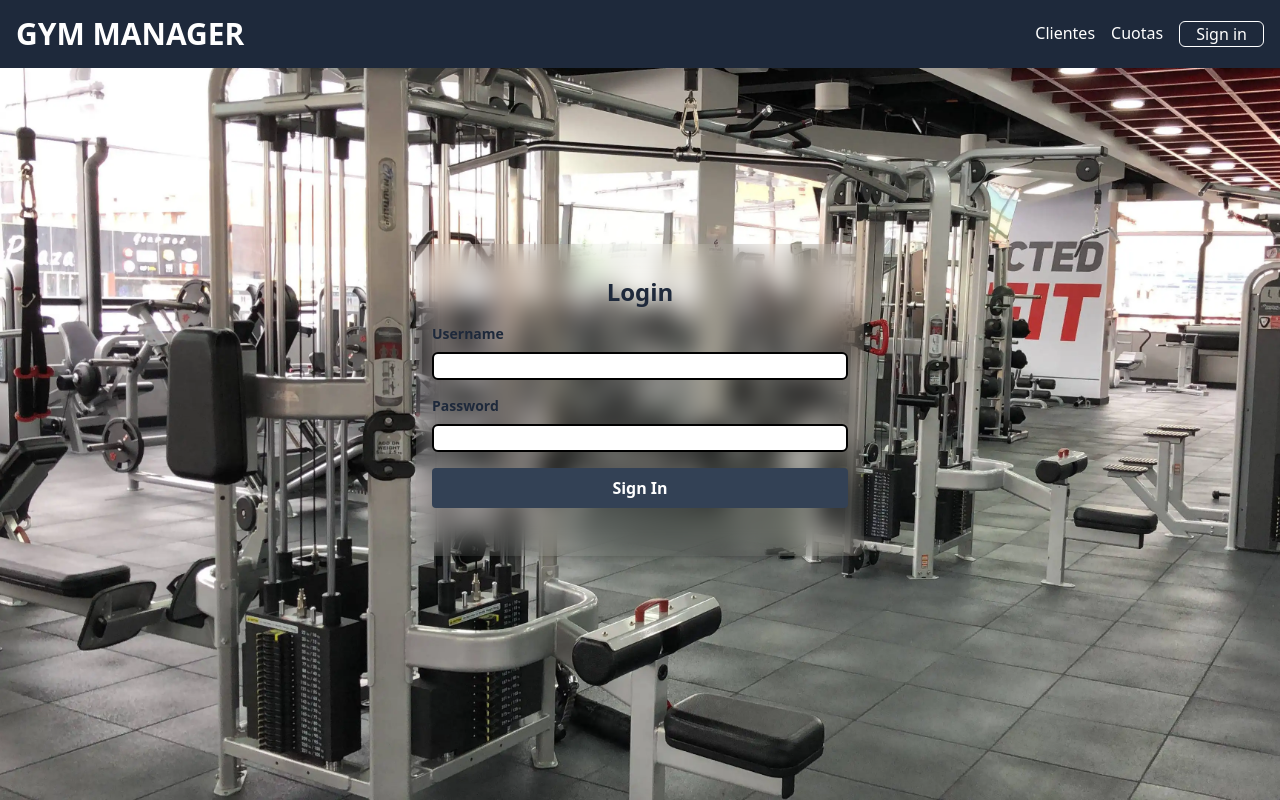
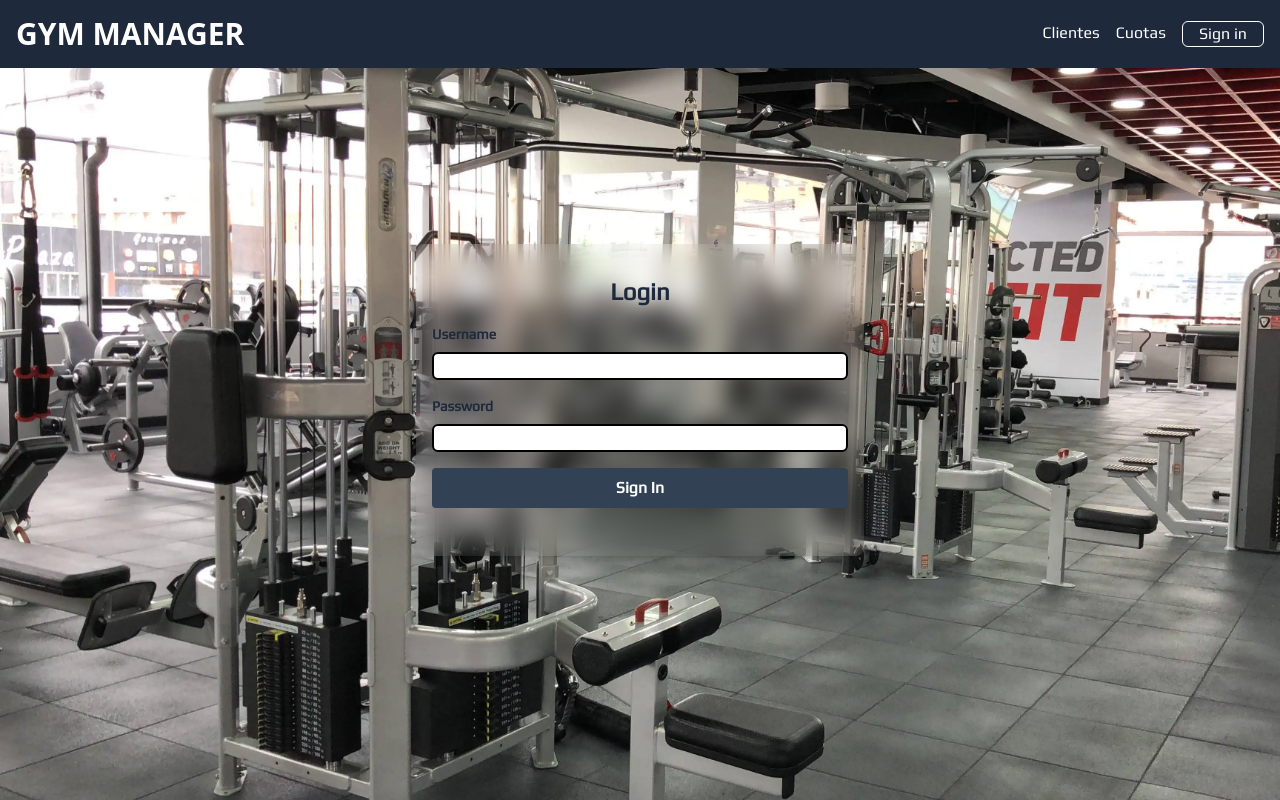
Before and after one commit to fepa0110/gym-manager, a Next.js app: page /login in a window 1280 px wide. Built offline with nearby package versions, Linux system fonts and the light colour scheme.

Commit message:
style: :lipstick: Added font from Google

```diff
--- a/src/pages/_app.js
+++ b/src/pages/_app.js
@@ -1,9 +1,24 @@
+import Layout from '@/components/Layout'
+import Head from 'next/head'
+
+import { Play } from 'next/font/google'
+
 import '@/styles/globals.css'
+
 
 import { config } from '@fortawesome/fontawesome-svg-core'
 import '@fortawesome/fontawesome-svg-core/styles.css'
 config.autoAddCss = false
 
+const play = Play({
+  weight: '400',
+  subsets: ['latin'],
+})
+
 export default function App({ Component, pageProps }) {
-  return <Component {...pageProps} />
+  return (
+    <main className={play.className}>
+      <Component {...pageProps} />
+    </main>
+  )
 }
```
